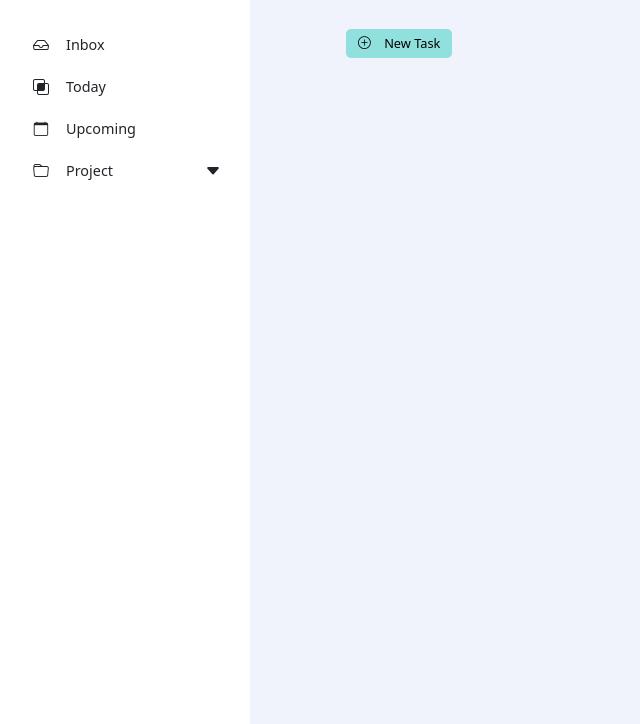
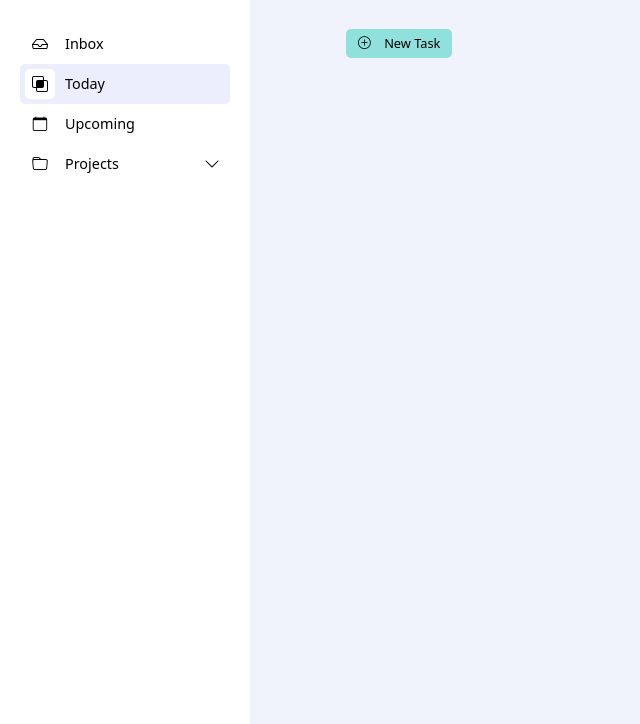
Before and after one commit to tashyhossain/taskapp-project, a website built with webpack: page src/index.html in a window 1280 px wide. Shown: the part 76-800 px from the top of the page, without its empty margins (0-640 px from the left). Built offline with nearby package versions, Linux system fonts and the light colour scheme.

Commit message:
Added Active Page

```diff
--- a/src/modules/page.js
+++ b/src/modules/page.js
@@ -14,6 +14,22 @@ export const getProjectPage = function(project) {
   return { id: project.id, title: `Project: ${project.name}` }
 }
 
+export const getTasks = function(page) {
+  let tasks, storage = Task.storage()
+
+  if (page.dataset.id == 'today') {
+    tasks = storage.filter(t => isToday(parseISO(t.date)))
+  } else if (page.dataset.id === 'inbox') {
+    tasks = storage.filter(t => t.project == 'inbox')
+  } else if (page.dataset.id === 'upcoming') {
+    tasks = storage.filter(t => isAfter(parseISO(t.date), new Date()))
+  } else {
+    tasks = Project.storage().find(p => p.id === page.dataset.id).tasks
+  }
+
+  return tasks
+}
+
 const loadPage = function(page) {
   let title = document.querySelector('.page-title')
   let content = document.querySelector('.tasks-list')
@@ -23,33 +39,47 @@ const loadPage = function(page) {
   content.innerHTML = ''
   content.dataset.id = page.id
 
+  views.forEach(view => {
+    Event.publish('STATS-REQUEST', {
+      container: view.querySelector('.selection-etc'),
+      tasks: getTasks(view)
+    })
+  })
+
+  Event.publish('ACTIVE-BTN-REQUEST', page)
   Event.publish('TASKS-REQUEST', content)
   Event.publish('PROJECTS-REQUEST', Project.storage())
-  Event.publish('STATS-REQUEST', views)
 }
 
-const loadViewStats = function(views) {
-  let stat, tasks = Task.storage()
+const loadActiveBtn = function(page) {
+  let btns = document.querySelectorAll('nav.pages button')
+  let projects = Project.storage().filter(p => p.name !== 'inbox')
+  let project = document.querySelector('.projects-btn')
+  let icon = project.querySelector('.page-etc')
 
-  views.forEach(view => {
-    let container = view.querySelector('.selection-etc')
+  btns.forEach(btn => {
+    btn.classList.remove('active')
+    icon.classList.remove('active')
 
-    if (view.dataset.id == 'today') {
-      stat = tasks.filter(t => isToday(parseISO(t.date)))
-    } else if (view.dataset.id === 'inbox') {
-      stat = tasks.filter(t => t.project == 'inbox')
-    } else if (view.dataset.id === 'upcoming') {
-      stat = tasks.filter(t => isAfter(parseISO(t.date), new Date()))
+    if (page.id == btn.dataset.id) {
+      btn.classList.add('active')
+    } else if (projects.find(p => p.id == page.id)) {
+      project.classList.add('active')
+      icon.classList.add('active')
     }
-
-    container.textContent = stat.length == 0 ? '' : stat.length
   })
 }
 
-const loadProjectStats = function({ container, project }) {
-  let tasks = project.tasks.filter(t => !t.status)
+const loadStats = function({ container, tasks }) {
+  tasks = tasks.filter(t => !t.status)
 
-  container.innerHTML = tasks.length == 0 ? '' : tasks.length
+  let overdue = tasks.find(t => isBefore(parseISO(t.date), new Date().setHours(0, 0, 0, 0)))
+
+  if (overdue) {
+    container.classList.add('overdue')
+  }
+
+  container.textContent = tasks.length == 0 ? '' : tasks.length
 }
 
 const loadProjects = function(projects) {
@@ -74,12 +104,14 @@ const loadProjects = function(projects) {
     `)
 
     let btn = nav.querySelector(`[data-id="${project.id}"]`)
-    let stats = btn.querySelector('.selection-etc')
     let list = btn.parentNode.querySelector('.dropdown-menu')
     let edit = btn.parentNode.querySelector('#project-edit-btn')
     let del = btn.parentNode.querySelector('#project-delete-btn')
 
-    Event.publish('PROJECT-STATS-REQUEST', { container: stats, project })
+    Event.publish('STATS-REQUEST', {
+      container: btn.querySelector('.selection-etc'),
+      tasks: project.tasks
+    })
 
     btn.addEventListener('click', () => {
       Event.publish('PAGE-REQUEST', getPage(btn.dataset.id))
@@ -129,19 +161,8 @@ const loadModal = function(container) {
   })
 }
 
-
-const getTasks = function(page) {
-  let tasks, storage = Task.storage()
-
-  if (page.dataset.id == 'today') {
-    tasks = storage.filter(t => isToday(parseISO(t.date)))
-  } else if (page.dataset.id === 'inbox') {
-    tasks = storage.filter(t => t.project == 'inbox')
-  } else if (page.dataset.id === 'upcoming') {
-    tasks = storage.filter(t => isAfter(parseISO(t.date), new Date()))
-  } else {
-    tasks = Project.storage().find(p => p.id === page.dataset.id).tasks
-  }
+const sortTasks = function(page) {
+  let tasks = getTasks(page)
 
   tasks = tasks.filter(t => t.priority)
                .sort((a, b) => new Date(a.date) < new Date(b.date) ? -1 : 1)
@@ -152,6 +173,7 @@ const getTasks = function(page) {
 
 const loadTasks = function({ page, tasks }) {
   page.innerHTML = ''
+
   tasks.forEach(task => {
     page.insertAdjacentHTML('beforeend', `
       <div class="task-item" data-id="${task.id}">
@@ -275,12 +297,12 @@ export const loadTaskBtn = function(page) {
 
 const Page = function() {
   Event.subscribe('PAGE-REQUEST', loadPage)
+  Event.subscribe('ACTIVE-BTN-REQUEST', loadActiveBtn)
   Event.subscribe('PROJECTS-REQUEST', loadProjects)
-  Event.subscribe('STATS-REQUEST', loadViewStats)
-  Event.subscribe('PROJECT-STATS-REQUEST', loadProjectStats)
+  Event.subscribe('STATS-REQUEST', loadStats)
   Event.subscribe('MODAL-REQUEST', loadModal)
   Event.subscribe('TASK-BTN-REQUEST', loadTaskBtn)
-  Event.subscribe('TASKS-REQUEST', getTasks)
+  Event.subscribe('TASKS-REQUEST', sortTasks)
   Event.subscribe('RENDER-REQUEST', loadTasks)
 }
 
--- a/src/modules/view.js
+++ b/src/modules/view.js
@@ -1,5 +1,6 @@
 import Event from './event'
 import { format } from 'date-fns'
+import * as bootstrap from 'bootstrap'
 
 const View = function(root) {
   root.innerHTML = `
@@ -8,29 +9,29 @@ const View = function(root) {
         <div class="h2">task.it</div>
       </header>
       <nav class="pages">
-        <button class="btn page-btn" data-id="inbox" data-title="Inbox">
+        <button class="page-btn" data-id="inbox" data-title="Inbox">
           <span class="page-icon"><i class="bi bi-inbox"></i></span>
           <span class="page-name">Inbox</span>
           <span class="page-etc selection-etc"></span>
         </button>
-        <button class="btn page-btn" data-id="today" data-title="Today's Tasks">
+        <button class="page-btn" data-id="today" data-title="Today's Tasks">
           <span class="page-icon"><i class="bi bi-intersect"></i></span>
           <span class="page-name">Today</span>
           <span class="page-etc selection-etc"></span>
         </button>
-        <button class="btn page-btn" data-id="upcoming" data-title="Upcoming Tasks">
+        <button class="page-btn" data-id="upcoming" data-title="Upcoming Tasks">
           <span class="page-icon"><i class="bi bi-calendar"></i></span>
           <span class="page-name">Upcoming</span>
           <span class="page-etc selection-etc"></span>
         </button>
-        <button class="btn projects-btn" data-bs-toggle="collapse" data-bs-target="#project-list" aria-expanded="false" aria-controls="project-list">
+        <button class="projects-btn" data-id="project" data-bs-toggle="collapse" data-bs-target="#project-list" aria-expanded="false" aria-controls="project-list">
           <span class="page-icon"><i class="bi bi-folder"></i></span>
-          <span class="page-name">Project</span>
-          <span class="page-etc"><i class="bi bi-caret-down-fill"></i></span>
+          <span class="page-name">Projects</span>
+          <span class="page-etc"><i class="bi bi-chevron-down"></i></span>
         </button>
       </nav>
       <nav class="projects">
-        <div class="collapse projects-list" id="project-list"></div>
+        <div class="projects-list collapse" id="project-list"></div>
       </nav>
     </section>
     <section class="main container px-lg-5 px-md-5 py-2">
@@ -62,6 +63,18 @@ const View = function(root) {
       })
     })
   })
+
+  let project = document.querySelector('.projects-btn .page-etc')
+  let target = document.querySelector('.projects-list')
+
+  target.addEventListener('hide.bs.collapse', () => {
+    project.classList.remove('open')
+  })
+
+  target.addEventListener('show.bs.collapse', () => {
+    project.classList.add('open')
+  })
+
 }
 
 export default View
--- a/src/style.scss
+++ b/src/style.scss
@@ -146,7 +146,7 @@ ul#project-colors-list {
 }
 
 [data-color="GREEN"] span.selection-color {
-  background: #7ECC49;
+  background: #299438;
 }
 
 [data-color="MINT"] span.selection-color {
```
Also changed, not shown: src/modules/ui.js (deleted), src/style.css.
